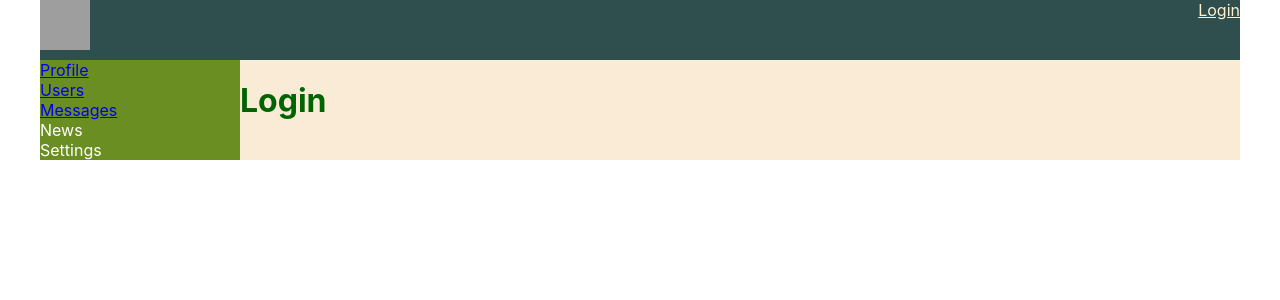
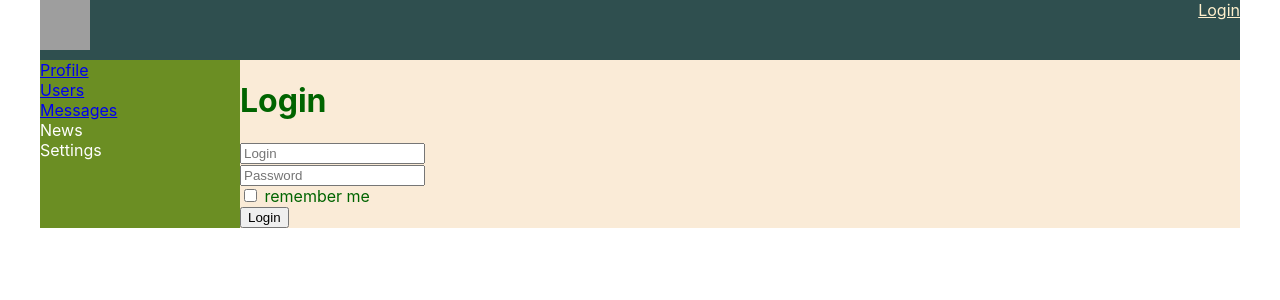
Before and after one commit to MichaelNovickiy/wayofthesamurai, a React (Create React App) app: page /login in a window 1280 px wide. Shown: the top 300 px of the page. Built offline with nearby package versions, Linux system fonts and the light colour scheme; no server answers; grey boxes are pictures that could not be loaded.

Commit message:
lesson 75: redux-form, start component Login

```diff
--- a/package.json
+++ b/package.json
@@ -11,6 +11,7 @@
     "react-router-dom": "^4.3.1",
     "react-scripts": "3.0.1",
     "redux": "^4.0.1",
+    "redux-form": "^8.3.8",
     "redux-thunk": "^2.4.1",
     "typescript": "^4.6.2"
   },
--- a/src/components/Login/Login.jsx
+++ b/src/components/Login/Login.jsx
@@ -1,6 +1,37 @@
 import React from 'react';
+import {Field, reduxForm} from "redux-form";
+
+const LoginForm = (props) => {
+    return (
+        <form onSubmit={props.handleSubmit}>
+            <div>
+                <Field placeholder={"Login"} name={"login"} component={"input"}/>
+            </div>
+            <div>
+                <Field placeholder={"Password"} name={"password"} component={"input"}/>
+            </div>
+            <div>
+                <Field type={"checkbox"} name={"rememberMe"} component={"input"}/> remember me
+            </div>
+            <div>
+                <button>Login</button>
+            </div>
+        </form>
+    )
+}
+
+const LoginReduxForm = reduxForm({
+    form: 'login'
+})(LoginForm)
 
 const Login = (props) => {
-    return <h1>Login</h1>
+    const onSubmit = (formData) => {
+        console.log(formData)
+    }
+
+    return <div>
+        <h1>Login</h1>
+        <LoginReduxForm onSubmit={onSubmit}/>
+    </div>
 }
 export default Login;
--- a/src/redux/redux-store.ts
+++ b/src/redux/redux-store.js
@@ -4,12 +4,14 @@
 import {usersReducer} from "./users-reducer";
 import {authReducer} from "./auth-reducer";
 import thunkMiddleware from "redux-thunk";
+import { reducer as formReducer } from "redux-form";
 
 let reducers = combineReducers({
     messagesPage: dialogsReducer,
     profilePage: profileReducer,
     usersPage: usersReducer,
     auth: authReducer,
+    form: formReducer,
 })
 
 let store = createStore(reducers, applyMiddleware(thunkMiddleware));
```
Also changed, not shown: 1 other file (tests, documents, lock files or other folders).
